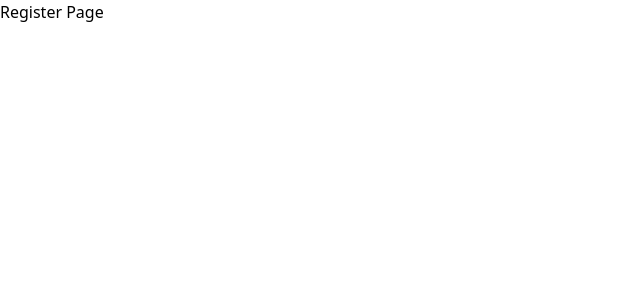
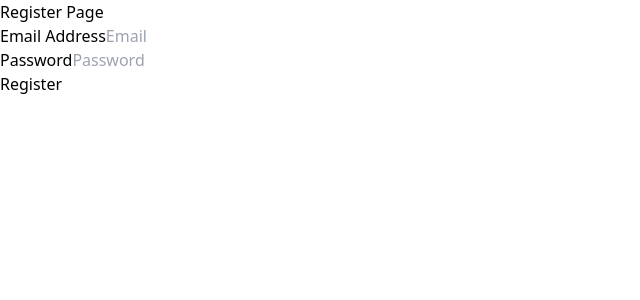
Before and after one commit to rayhankabir-me/firebase-authentication-reactapp, a React (Vite) app: page /register in a window 1280 px wide. Shown: the top 300 px of the page, without its empty margins (0-640 px from the left). Built offline with nearby package versions, Linux system fonts and the light colour scheme.

Commit message:
registration

```diff
--- a/src/firebase.js
+++ b/src/firebase.js
@@ -1,5 +1,6 @@
 // Import the functions you need from the SDKs you need
 import { initializeApp } from "firebase/app";
+import { createUserWithEmailAndPassword, getAuth } from "firebase/auth";
 // TODO: Add SDKs for Firebase products that you want to use
 // https://firebase.google.com/docs/web/setup#available-libraries
 
@@ -15,3 +16,16 @@ const firebaseConfig = {
 
 // Initialize Firebase
 const app = initializeApp(firebaseConfig);
+const auth = getAuth(app);
+
+const registerWithEmailAndPassword = async (email, password) => {
+  try {
+    const respond = createUserWithEmailAndPassword(auth, email, password);
+    const user = (await respond).user;
+    console.log(user);
+  } catch (err) {
+    console.log(err);
+  }
+};
+
+export { registerWithEmailAndPassword };
--- a/src/page/Register.jsx
+++ b/src/page/Register.jsx
@@ -1,7 +1,51 @@
+import { useState } from "react";
+import { useNavigate } from "react-router-dom";
+import { registerWithEmailAndPassword } from "../firebase";
+
 export default function Register() {
+  const [email, setEmail] = useState("");
+  const [password, setPassword] = useState("");
+  const navigate = useNavigate();
+
+  const handleSubmit = async (event) => {
+    event.preventDefault();
+    try {
+      const user = await registerWithEmailAndPassword(email, password);
+      console.log(user);
+      navigate("/login");
+    } catch (error) {
+      console.log(error);
+    }
+  };
   return (
     <>
-      <h1>Register Page</h1>
+      <div>
+        <h1>Register Page</h1>
+        <form action="#">
+          <div>
+            <label htmlFor="email">Email Address</label>
+            <input
+              type="email"
+              id="email"
+              value={email}
+              placeholder="Email"
+              onChange={(e) => setEmail(e.target.value)}
+            />
+          </div>
+          <div>
+            <label htmlFor="password">Password</label>
+            <input
+              type="=password"
+              id="password"
+              value={password}
+              placeholder="Password"
+              onChange={(e) => setPassword(e.target.value)}
+            />
+          </div>
+
+          <button onClick={handleSubmit}>Register</button>
+        </form>
+      </div>
     </>
   );
 }
```
